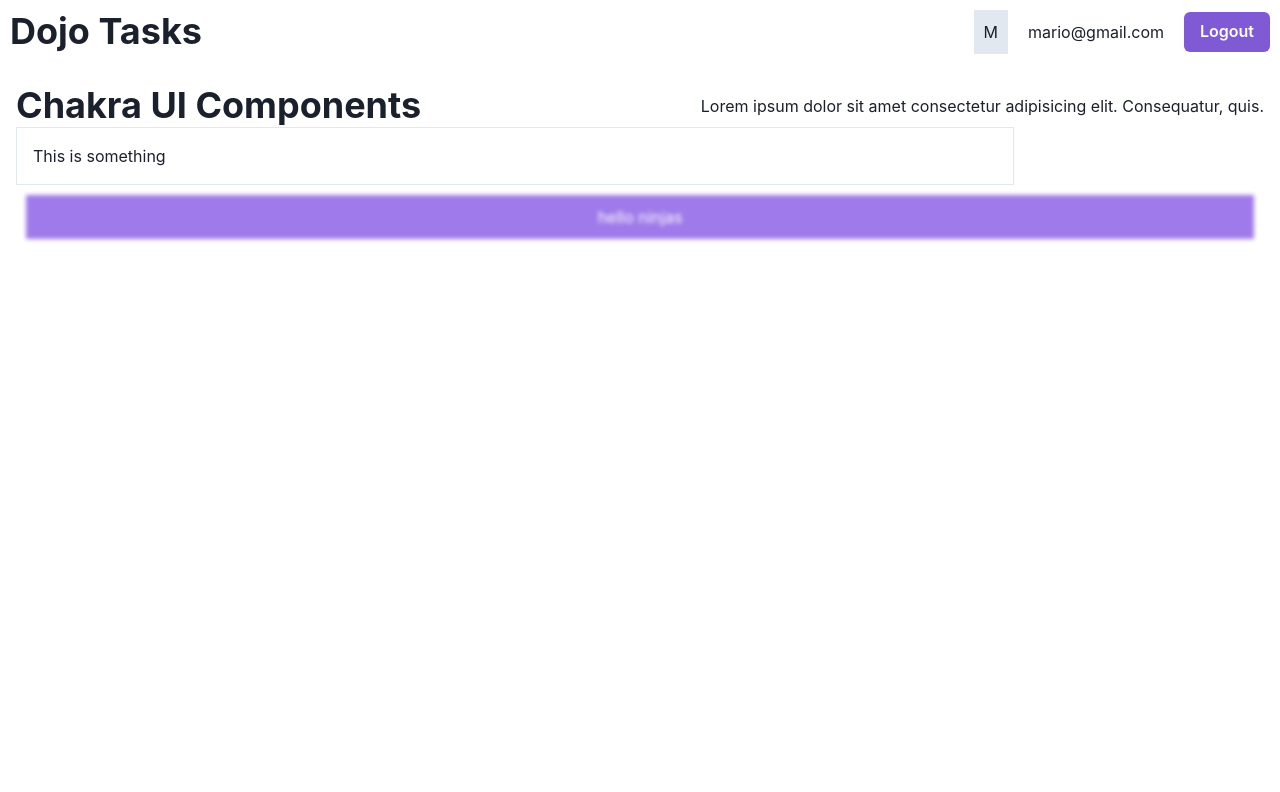
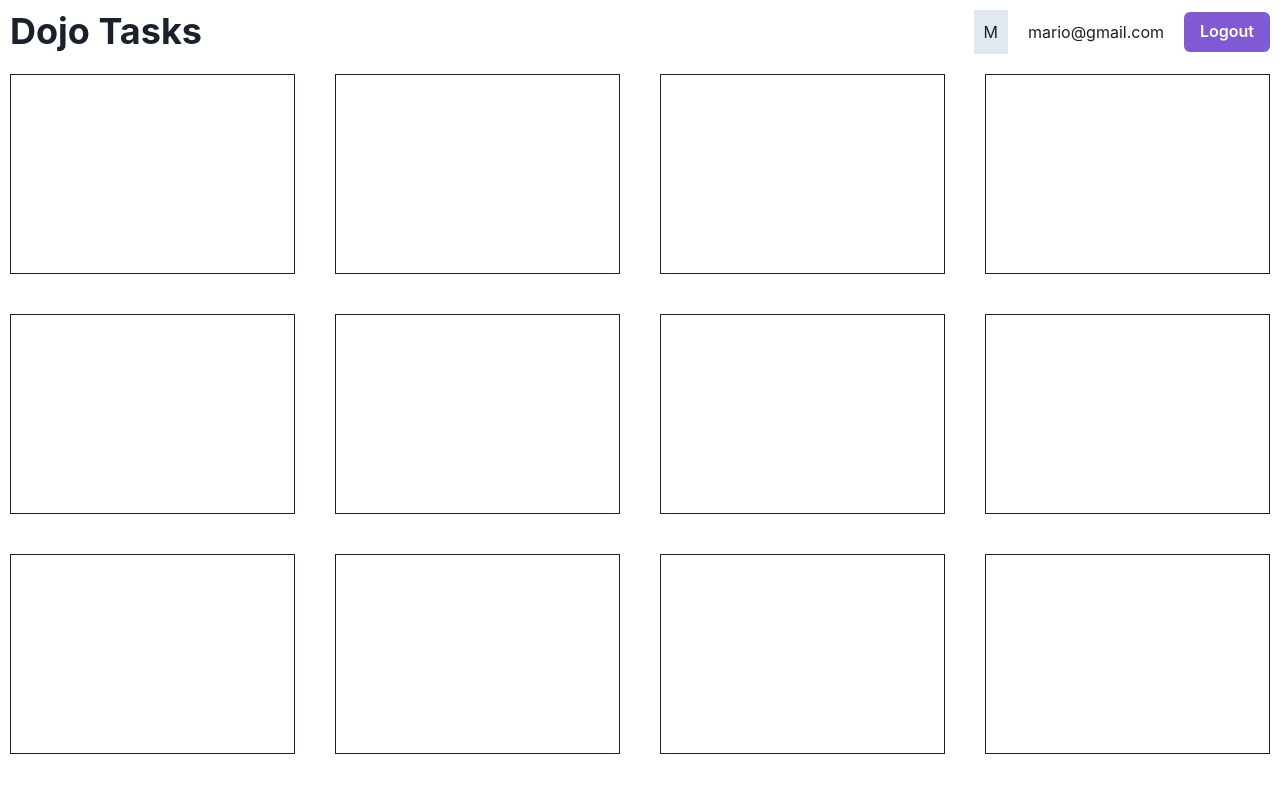
Before and after one commit to internetdrew/learning-chakra, a React (Vite) app: page / in a window 1280 px wide. Shown: the top 792 px of the page. Built offline with nearby package versions, Linux system fonts and the light colour scheme.

Commit message:
play with simple grid ui component

```diff
--- a/src/pages/Dashboard.jsx
+++ b/src/pages/Dashboard.jsx
@@ -1,34 +1,24 @@
-import { Box, Container, Flex, Heading, Text } from '@chakra-ui/react';
+import { Box, SimpleGrid } from '@chakra-ui/react';
 import React from 'react';
 
 const Dashboard = () => {
-  const boxStyles = {
-    p: '10px',
-    bg: 'purple.400',
-    color: 'white',
-    m: '10px',
-    textAlign: 'center',
-    filter: 'blur(2px)',
-    ':hover': {
-      color: 'black',
-      bg: 'blue',
-    },
-  };
+  return (
+    <SimpleGrid p='10px' spacing={10} minChildWidth='250px'>
+      <Box bg='white' h='200px' border={'1px solid'}></Box>
+      <Box bg='white' h='200px' border={'1px solid'}></Box>
+      <Box bg='white' h='200px' border={'1px solid'}></Box>
+      <Box bg='white' h='200px' border={'1px solid'}></Box>
 
-  return (
-    <Container as='section' maxW={''} py='20px'>
-      <Flex justify={'space-between'} alignItems='center'>
-        <Heading>Chakra UI Components</Heading>
-        <Text>
-          Lorem ipsum dolor sit amet consectetur adipisicing elit. Consequatur,
-          quis.
-        </Text>
-      </Flex>
-      <Box p={4} borderWidth='1px' w='80%'>
-        <Text>This is something</Text>
-      </Box>
-      <Box sx={boxStyles}>hello ninjas</Box>
-    </Container>
+      <Box bg='white' h='200px' border={'1px solid'}></Box>
+      <Box bg='white' h='200px' border={'1px solid'}></Box>
+      <Box bg='white' h='200px' border={'1px solid'}></Box>
+      <Box bg='white' h='200px' border={'1px solid'}></Box>
+
+      <Box bg='white' h='200px' border={'1px solid'}></Box>
+      <Box bg='white' h='200px' border={'1px solid'}></Box>
+      <Box bg='white' h='200px' border={'1px solid'}></Box>
+      <Box bg='white' h='200px' border={'1px solid'}></Box>
+    </SimpleGrid>
   );
 };
 
```
